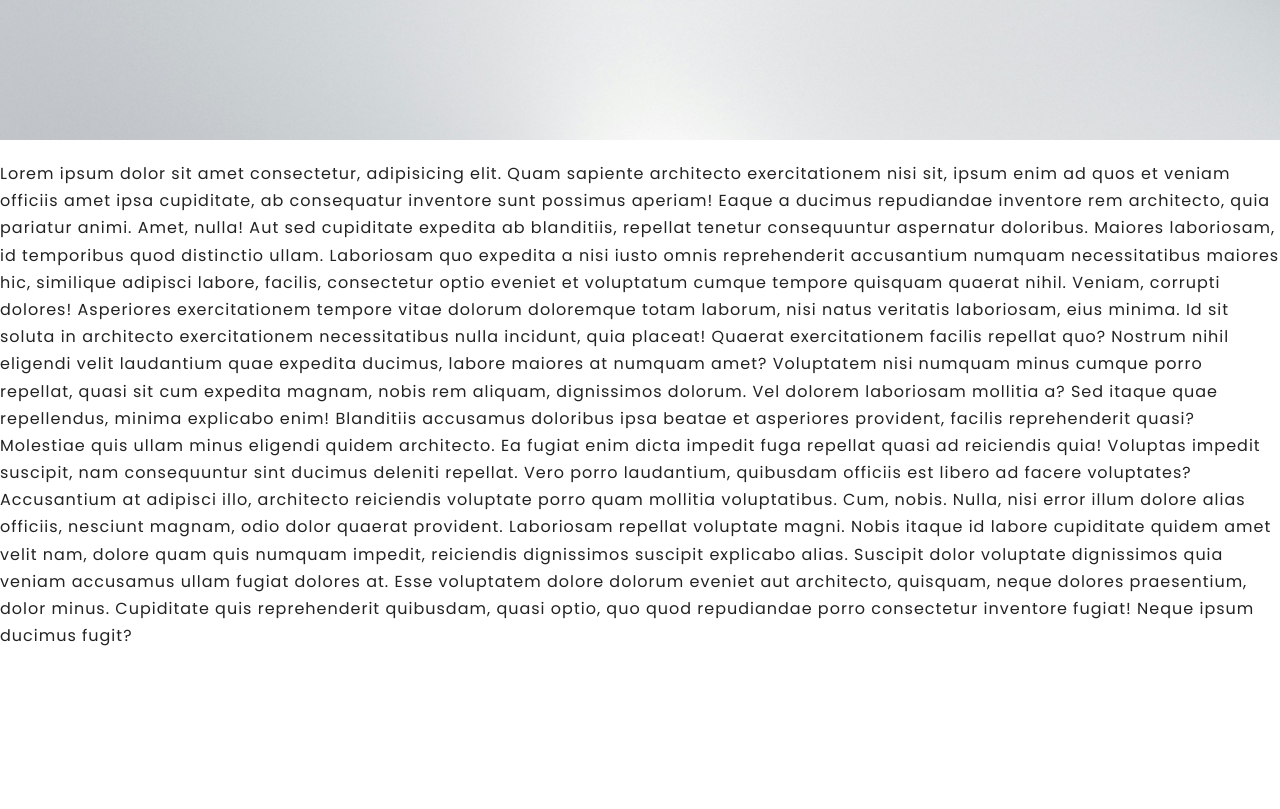
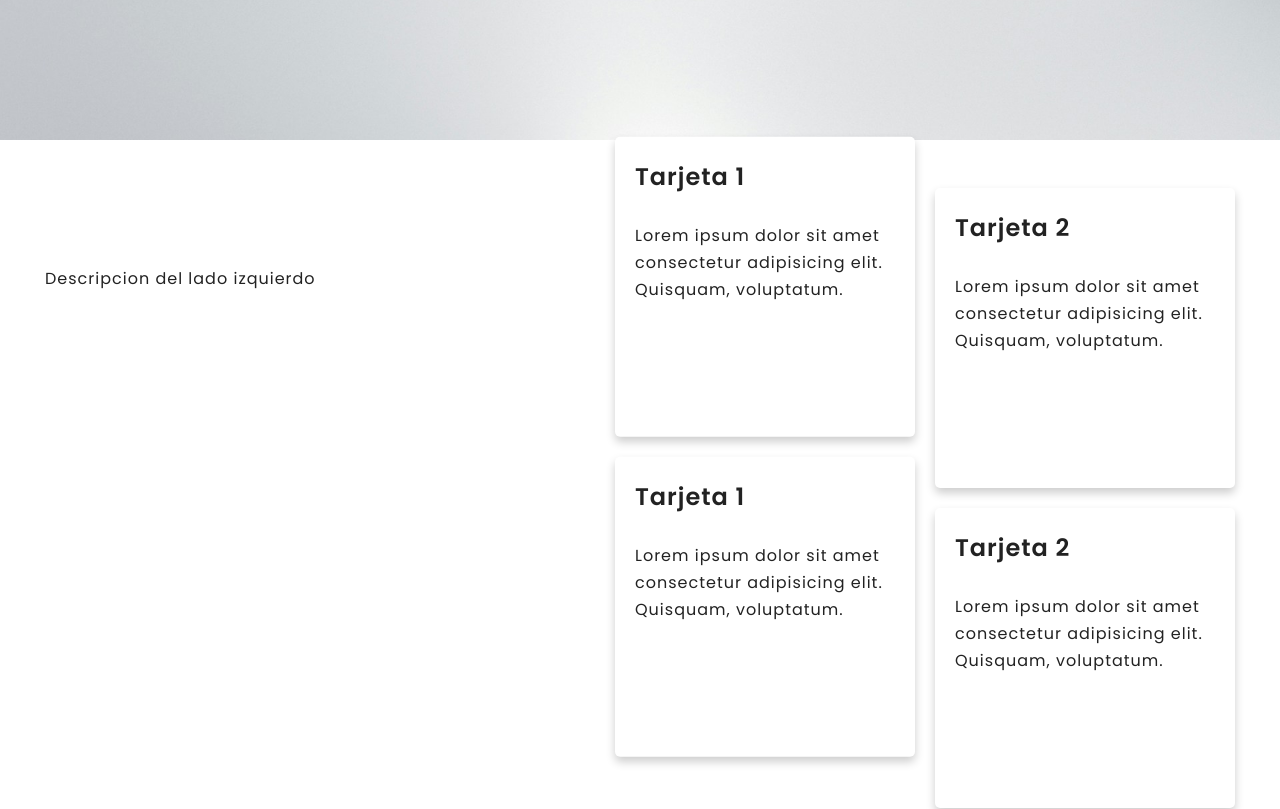
Before and after one commit to CrissRayes/synaptech-front, a React (Vite) app: page / in a window 1280 px wide. Shown: the part 660-1469 px from the top of the page. Before the commit the page ends 1333 px from the top, so only its background shows below. Built offline with nearby package versions, Linux system fonts and the light colour scheme.

Commit message:
Add parallax effect and services section

```diff
--- a/src/pages/Home.jsx
+++ b/src/pages/Home.jsx
@@ -23,20 +23,6 @@ export const Home = () => {
     window.addEventListener('scroll', handleScroll);
   }, []);
 
-  // Define logo according to screen size
-  // const [logo, setLogo] = useState('');
-  // const handleLogo = () => {
-  //   if (window.innerWidth > 768) {
-  //     setLogo('/img/logoipsum.svg');
-  //   } else {
-  //     setLogo('/img/logo.svg');
-  //   }
-  // };
-  // useEffect(() => {
-  //   handleLogo();
-  //   window.addEventListener('resize', handleLogo);
-  // }, []);
-
   // make pointer follow mouse position and pointer-outer follow pointer with a delay
   const handlePointer = (e) => {
     const pointer = document.getElementById('pointer');
@@ -49,6 +35,24 @@ export const Home = () => {
 
   useEffect(() => {
     window.addEventListener('mousemove', handlePointer);
+  }, []);
+
+  // Parallax effect on scroll
+  const handleParallax = () => {
+    const parallax = document.querySelectorAll('.parallax-card');
+
+    // when reach the position of the element, the parallax effect starts
+    if (window.scrollY > 900) {
+      parallax.forEach((item) => {
+        item.style.transform = `translateY(-${
+          window.scrollY * item.dataset.speed
+        }px)`;
+      });
+    }
+  };
+
+  useEffect(() => {
+    window.addEventListener('scroll', handleParallax);
   }, []);
 
   return (
@@ -144,44 +148,86 @@ export const Home = () => {
           </p>
         </div>
       </section>
-      <section>
+      <section className='container'>
+        <div className='services'>
+          <div>Descripcion del lado izquierdo</div>
+          <div className='parallax-container'>
+            <div
+              className='parallax-card'
+              data-speed='0.1'
+            >
+              <div className='card'>
+                <h2>Tarjeta 1</h2>
+                <p>
+                  Lorem ipsum dolor sit amet consectetur adipisicing elit.
+                  Quisquam, voluptatum.
+                </p>
+              </div>
+              <div className='card'>
+                <h2>Tarjeta 1</h2>
+                <p>
+                  Lorem ipsum dolor sit amet consectetur adipisicing elit.
+                  Quisquam, voluptatum.
+                </p>
+              </div>
+            </div>
+            <div
+              className='parallax-card'
+              data-speed='0.06'
+            >
+              <div className='card'>
+                <h2>Tarjeta 2</h2>
+                <p>
+                  Lorem ipsum dolor sit amet consectetur adipisicing elit.
+                  Quisquam, voluptatum.
+                </p>
+              </div>
+              <div className='card'>
+                <h2>Tarjeta 2</h2>
+                <p>
+                  Lorem ipsum dolor sit amet consectetur adipisicing elit.
+                  Quisquam, voluptatum.
+                </p>
+              </div>
+            </div>
+          </div>
+        </div>
+        {/* Lorem */}
         <p>
-          Lorem ipsum dolor sit amet consectetur, adipisicing elit. Quam
-          sapiente architecto exercitationem nisi sit, ipsum enim ad quos et
-          veniam officiis amet ipsa cupiditate, ab consequatur inventore sunt
-          possimus aperiam! Eaque a ducimus repudiandae inventore rem
-          architecto, quia pariatur animi. Amet, nulla! Aut sed cupiditate
-          expedita ab blanditiis, repellat tenetur consequuntur aspernatur
-          doloribus. Maiores laboriosam, id temporibus quod distinctio ullam.
-          Laboriosam quo expedita a nisi iusto omnis reprehenderit accusantium
-          numquam necessitatibus maiores hic, similique adipisci labore,
-          facilis, consectetur optio eveniet et voluptatum cumque tempore
-          quisquam quaerat nihil. Veniam, corrupti dolores! Asperiores
-          exercitationem tempore vitae dolorum doloremque totam laborum, nisi
-          natus veritatis laboriosam, eius minima. Id sit soluta in architecto
-          exercitationem necessitatibus nulla incidunt, quia placeat! Quaerat
-          exercitationem facilis repellat quo? Nostrum nihil eligendi velit
-          laudantium quae expedita ducimus, labore maiores at numquam amet?
-          Voluptatem nisi numquam minus cumque porro repellat, quasi sit cum
-          expedita magnam, nobis rem aliquam, dignissimos dolorum. Vel dolorem
-          laboriosam mollitia a? Sed itaque quae repellendus, minima explicabo
-          enim! Blanditiis accusamus doloribus ipsa beatae et asperiores
-          provident, facilis reprehenderit quasi? Molestiae quis ullam minus
-          eligendi quidem architecto. Ea fugiat enim dicta impedit fuga repellat
-          quasi ad reiciendis quia! Voluptas impedit suscipit, nam consequuntur
-          sint ducimus deleniti repellat. Vero porro laudantium, quibusdam
-          officiis est libero ad facere voluptates? Accusantium at adipisci
-          illo, architecto reiciendis voluptate porro quam mollitia
-          voluptatibus. Cum, nobis. Nulla, nisi error illum dolore alias
-          officiis, nesciunt magnam, odio dolor quaerat provident. Laboriosam
-          repellat voluptate magni. Nobis itaque id labore cupiditate quidem
-          amet velit nam, dolore quam quis numquam impedit, reiciendis
-          dignissimos suscipit explicabo alias. Suscipit dolor voluptate
-          dignissimos quia veniam accusamus ullam fugiat dolores at. Esse
-          voluptatem dolore dolorum eveniet aut architecto, quisquam, neque
-          dolores praesentium, dolor minus. Cupiditate quis reprehenderit
-          quibusdam, quasi optio, quo quod repudiandae porro consectetur
-          inventore fugiat! Neque ipsum ducimus fugit?
+          Lorem, ipsum dolor sit amet consectetur adipisicing elit. Ullam
+          aspernatur ab dolor earum dolores amet animi deserunt veritatis in,
+          totam rem non modi nobis facere, ipsam recusandae nam velit eius!
+          Officia soluta, dicta iure tenetur deserunt repellendus ullam expedita
+          earum, rerum non ad reiciendis nisi vitae dolorum nobis atque aperiam
+          id dolores omnis et facilis nesciunt, saepe rem dolorem. Iste?
+          Molestias deserunt quia deleniti labore voluptatibus exercitationem
+          laborum pariatur libero? Odio temporibus maxime, ad necessitatibus
+          quasi enim consectetur odit non accusamus vero dignissimos autem quam
+          pariatur repellendus quo quibusdam explicabo. Atque necessitatibus
+          doloribus laboriosam nostrum a beatae qui velit laudantium
+          perspiciatis quod sed nobis, praesentium, quaerat voluptate expedita
+          delectus itaque consequatur sit! Doloremque eos maiores sunt quia
+          exercitationem et omnis. Et sit quis adipisci repudiandae quia ea
+          fugiat assumenda at totam magnam sunt magni illo porro provident
+          voluptatum quibusdam necessitatibus itaque, iusto unde! Ipsum
+          perferendis molestias totam placeat esse molestiae! Eum dolorum atque
+          ipsum fugiat architecto itaque aperiam similique cum aspernatur
+          numquam amet officiis recusandae rem suscipit, necessitatibus alias
+          magnam ab eos debitis excepturi consequuntur dicta sit odit. Nemo,
+          dignissimos. Vero aperiam corrupti consectetur adipisci totam
+          deleniti, ex nesciunt asperiores incidunt itaque modi! Quidem
+          accusamus mollitia dolorem impedit doloribus? Illo distinctio odit eos
+          ratione corrupti hic magni est aliquid laborum. Veritatis tempora
+          beatae itaque dicta eaque consequuntur accusantium illo nemo nam
+          tenetur vel, molestiae aliquam blanditiis similique cupiditate quos
+          dolore quidem nostrum rem incidunt! At laboriosam ad fugit doloribus
+          officia! Laudantium labore rerum provident iure ipsa quidem
+          perferendis, facilis nulla ratione qui non veritatis doloribus
+          accusamus ipsam a aperiam id nihil tempore veniam fugit et! Libero
+          culpa nihil aliquid repellat? Culpa perspiciatis corrupti facilis cum
+          dicta! Veritatis eum corporis accusamus dolorum iste voluptas cum
+          corrupti qui nisi, consequatur, deleniti ipsum at minima dignissimos
+          quibusdam perferendis! Voluptatum corporis expedita autem iure!
         </p>
       </section>
       {/* Pointer following mouse */}
--- a/src/scss/_components.scss
+++ b/src/scss/_components.scss
@@ -277,3 +277,32 @@ nav {
     }
   }
 }
+
+// ***** Parallax Cards ***** //
+.parallax-container {
+  display: flex;
+  gap: 2rem;
+
+  & .card {
+    width: 300px;
+    height: 300px;
+    padding: 2rem;
+    background-color: $color-white;
+    border-radius: $border-radius;
+    box-shadow: map-get($shadow, 'default');
+    margin-bottom: 2rem;
+    transition: map-get($transition, 'fast');
+
+    &:hover {
+      box-shadow: map-get($shadow, 'hover');
+      transform: translate(0, -1rem);
+    }
+  }
+}
+
+// ***** Services ***** //
+.services {
+  margin-top: 10rem; // TODO: remove this
+  display: flex;
+  justify-content: space-between;
+}
```
